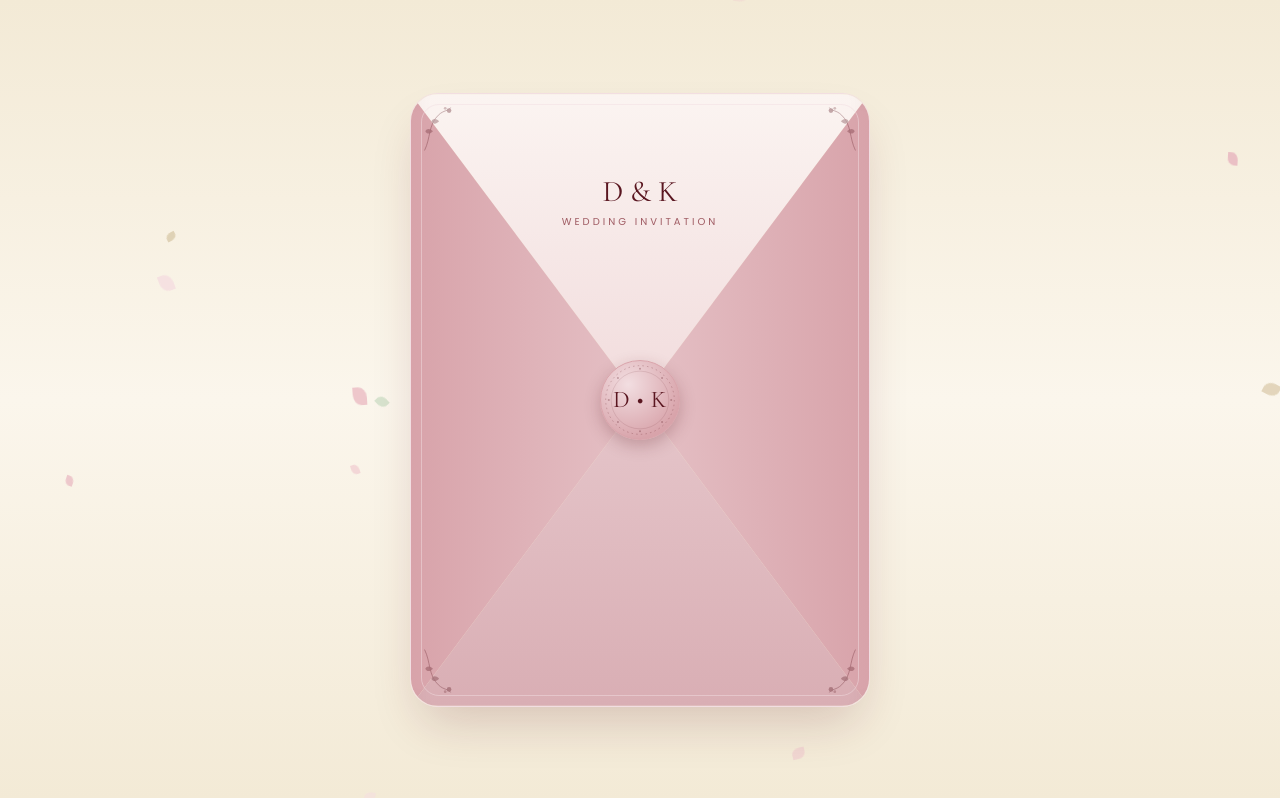
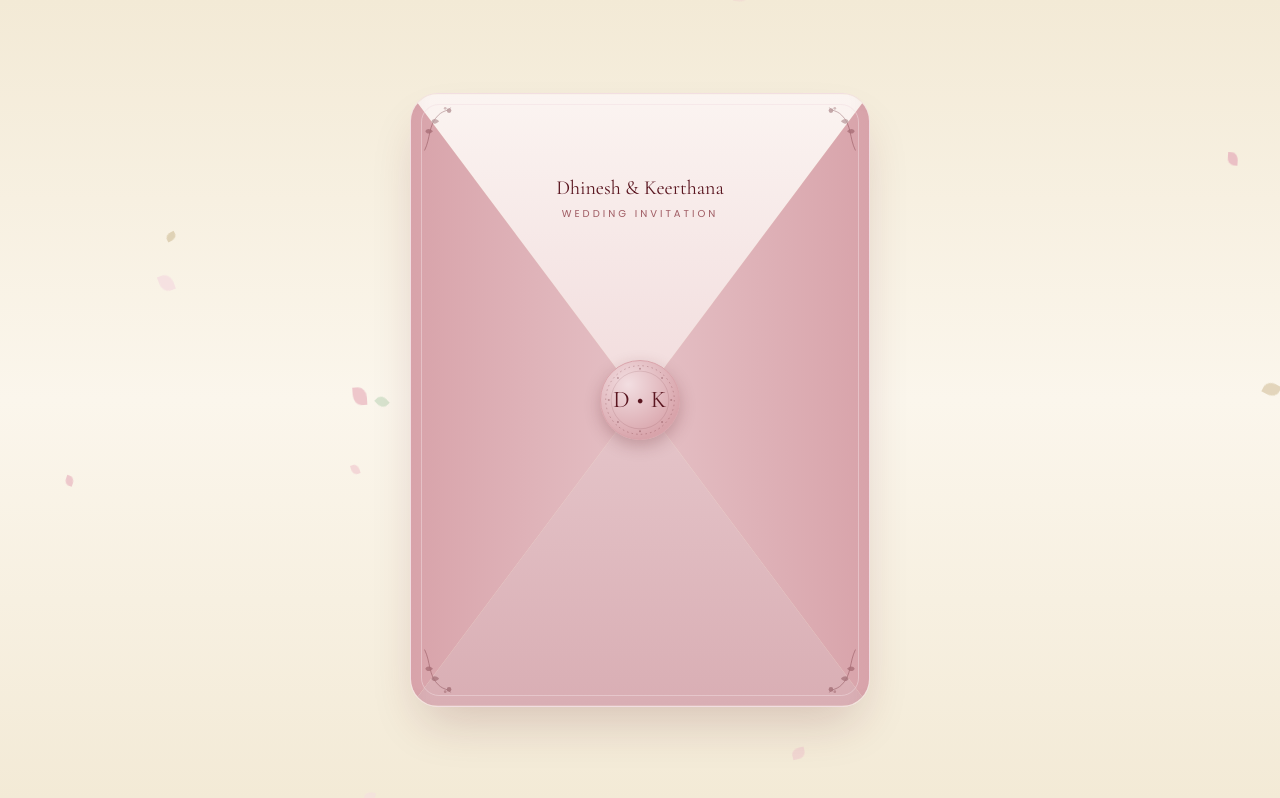
Before and after one commit to Rajagopalhertzian/Dinesh-Keerthana_wedding-invitation, a React (Vite) app: page / in a window 1280 px wide. Built offline with nearby package versions, Linux system fonts and the light colour scheme.

Commit message:
Show full couple names on opening invitation

```diff
--- a/src/components/Opening.jsx
+++ b/src/components/Opening.jsx
@@ -220,8 +220,8 @@ export default function Opening({ onOpen }) {
         </div>
 
         <div ref={titleRef} className="absolute top-[13%] left-0 right-0 flex flex-col items-center gap-1 z-10">
-          <span className="font-display text-2xl sm:text-3xl text-maroon-deep">
-            {weddingData.couple.groomName.charAt(0)} &amp; {weddingData.couple.brideName.charAt(0)}
+          <span className="font-display text-lg sm:text-xl text-maroon-deep text-center px-3">
+            {weddingData.couple.groomName} &amp; {weddingData.couple.brideName}
           </span>
           <span className="text-[10px] tracking-[0.3em] text-maroon/70">WEDDING INVITATION</span>
         </div>
```
